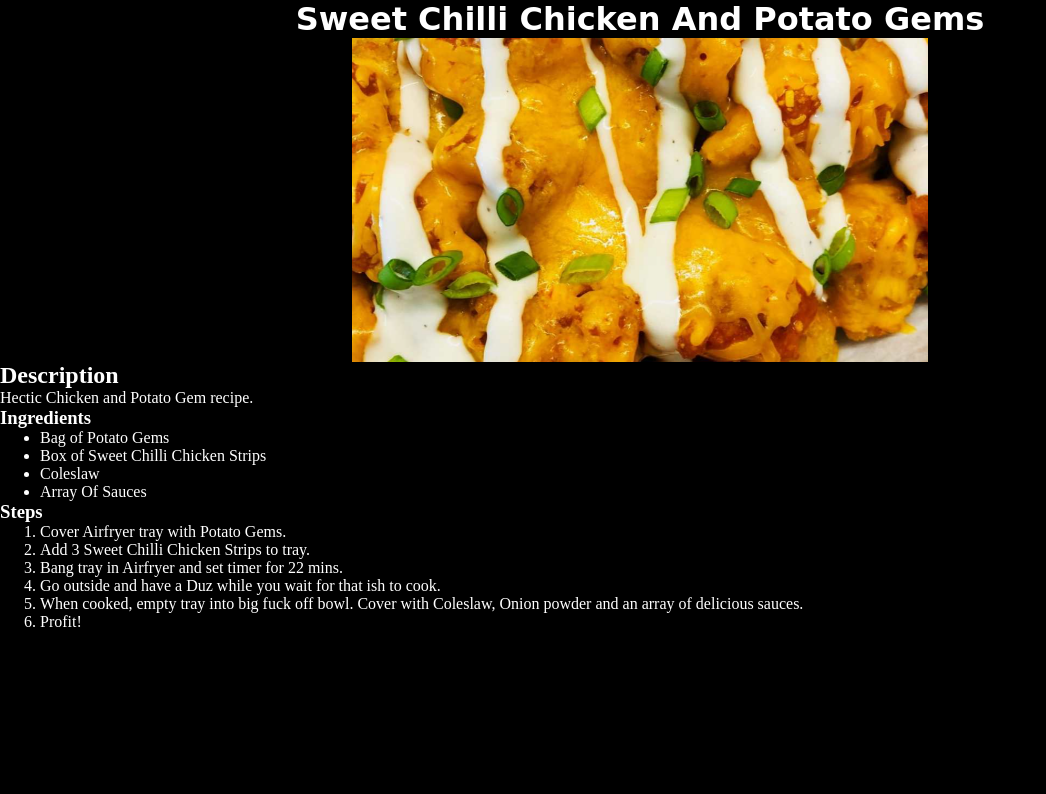
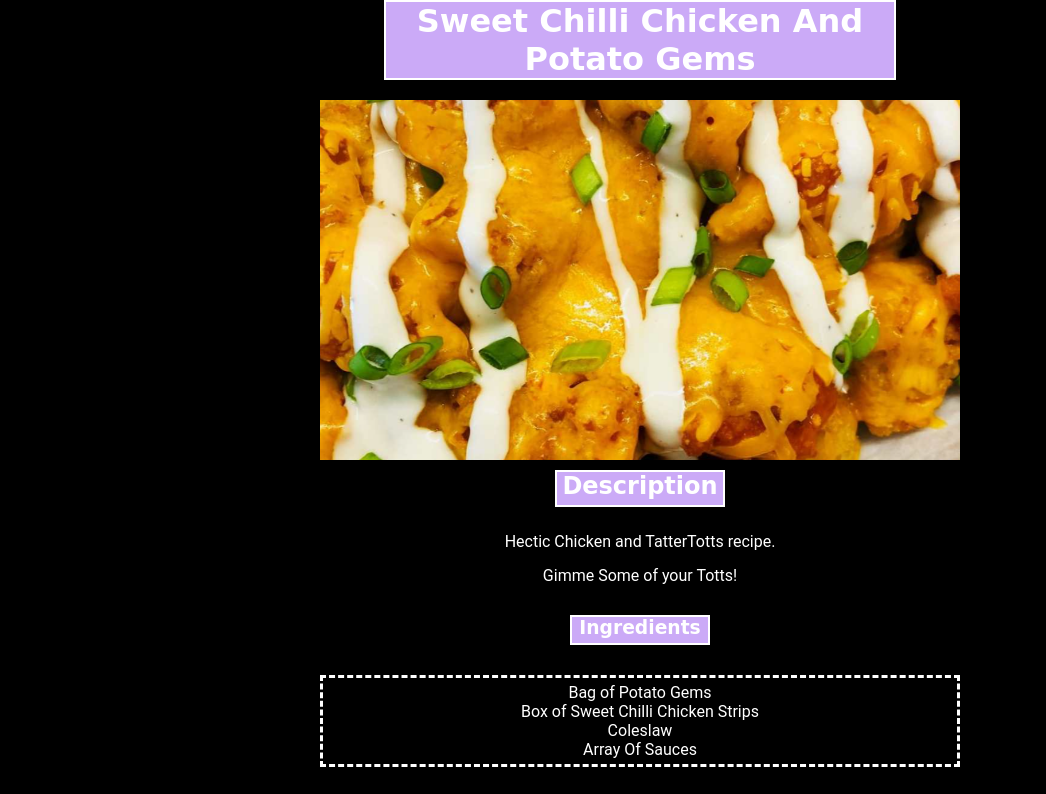
Before and after one commit to DyloFi/Odin-Recipes, a plain HTML site: page Recipes/Sweet-Chilli-Chicken-And-PotatoGems.html in a window 1280 px wide. Shown: the top 794 px of the page, without its empty margins (0-1046 px from the left). Drawn offline with Linux system fonts and the light colour scheme; a web font is replaced by a local one.

Commit message:
Modified CSS

```diff
--- a/Recipes/Beef-Strog.css
+++ b/Recipes/Beef-Strog.css
@@ -2,12 +2,38 @@
     box-sizing: border-box;
     margin: auto;
     background-color: black;
-    color: white;
+    color: rgb(255, 255, 255);
+    font-family: 'Roboto', sans-serif;
 }
 
 h1 {
+    background-color: pink;
+    border: 2px solid white;
+    width: 40%;
+    margin-bottom: 20px;
+    padding-bottom: 5px;
     text-align: center;
     font-family: 'Rock 3D', cursive;
+}
+
+h2 {
+    background-color: pink;
+    border: 2px solid white;
+    width: 170px;
+    margin: 10px auto;
+    padding-bottom: 5px;
+    text-align: center;
+    font-family: 'Rock 3D', cursive;
+}
+
+h3 {
+    background-color: pink;
+    border: 2px solid white;
+    width: 140px;
+    padding-bottom: 5px;
+    text-align: center;
+    font-family: 'Rock 3D', cursive;
+    margin-top: 30px;
 }
 
 img {
@@ -16,3 +42,20 @@ img {
     margin-right: auto;
     width: 50%;
 }
+
+ul {
+    margin-top: 30px;
+    margin-left: 320px;
+    margin-right: 320px;
+    padding: 5px 0px 5px 0px;
+    text-align: center;
+    border-style: dashed;
+    list-style-type: none;
+}
+
+ol {
+    margin-bottom: 20px;
+    padding: 0;
+    padding-top: 30px;
+    text-align: center;
+}
--- a/Recipes/Sweet-Chilli-Chicken-And-PotatoGems.css
+++ b/Recipes/Sweet-Chilli-Chicken-And-PotatoGems.css
@@ -3,16 +3,63 @@
     margin: auto;
     background-color: black;
     color: white;
+    font-family: 'Roboto', sans-serif;
 }
 
 h1 {
+    background-color: rgb(203, 170, 247);
+    border: 2px solid white;
+    width: 40%;
+    margin-bottom: 20px;
     text-align: center;
     font-family: 'Rock 3D', cursive;
+}
+
+h2 {
+    background-color: rgb(203, 170, 247);
+    padding-bottom: 5px;
+    border: 2px solid white;
+    width: 170px;
+    margin: 10px auto;
+    text-align: center;
+    font-family: 'Rock 3D', cursive;
+}
+
+p {
+    text-align: center;
+    padding-top: 15px;
+}
+
+h3 {
+    background-color: rgb(203, 170, 247);
+    border: 2px solid white;
+    padding-bottom: 5px;
+    width: 140px;
+    text-align: center;
+    font-family: 'Rock 3D', cursive;
+    margin-top: 30px;
 }
 
 img {
     display: flex;
     margin-left: auto;
     margin-right: auto;
-    width: 45%;
+    width: 50%;
 }
+
+ul {
+    margin-top: 30px;
+    margin-left: 320px;
+    margin-right: 320px;
+    padding: 5px 0px 5px 0px;
+    text-align: center;
+    border-style: dashed;
+    list-style-type: none;
+}
+
+ol {
+    margin-bottom: 10px;
+    padding: 0;
+    padding-top: 30px;
+    text-align: center;
+}
--- a/Recipes/Sweet-Chilli-Chicken-And-PotatoGems.html
+++ b/Recipes/Sweet-Chilli-Chicken-And-PotatoGems.html
@@ -12,7 +12,8 @@
     <h1>Sweet Chilli Chicken And Potato Gems</h1>
     <img src="../images/Sweet-Chilli-Chicken-And-PotatoGems.png" alt="Picture of Sweet Chilli Chicken And Potato Gems">
     <h2>Description</h2>
-    <p>Hectic Chicken and Potato Gem recipe.</p>
+    <p>Hectic Chicken and TatterTotts recipe.</p>
+    <p>Gimme Some of your Totts!</p>
     <h3>Ingredients</h3>
     <ul>
         <li>Bag of Potato Gems</li>
--- a/Recipes/Vegemite-On-Toast.css
+++ b/Recipes/Vegemite-On-Toast.css
@@ -3,11 +3,42 @@
     margin: auto;
     background-color: black;
     color: white;
+    font-family: 'Roboto', sans-serif;
 }
 
 h1 {
+    background-color: rgb(168, 204, 182);
+    border: 2px solid white;
+    width: 40%;
+    margin-bottom: 20px;
+    padding-bottom: 5px;
     text-align: center;
     font-family: 'Rock 3D', cursive;
+}
+
+h2 {
+    background-color: rgb(168, 204, 182);
+    border: 2px solid white;
+    width: 170px;
+    margin: 10px auto;
+    padding-bottom: 5px;
+    text-align: center;
+    font-family: 'Rock 3D', cursive;
+}
+
+p {
+    text-align: center;
+    padding-top: 15px;
+}
+
+h3 {
+    background-color: rgb(168, 204, 182);
+    border: 2px solid white;
+    width: 140px;
+    padding-bottom: 5px;
+    text-align: center;
+    font-family: 'Rock 3D', cursive;
+    margin-top: 30px;
 }
 
 img {
@@ -16,3 +47,20 @@ img {
     margin-right: auto;
     width: 50%;
 }
+
+ul {
+    margin-top: 30px;
+    margin-left: 320px;
+    margin-right: 320px;
+    padding: 5px 0px 5px 0px;
+    text-align: center;
+    border-style: dashed;
+    list-style-type: none;
+}
+
+ol {
+    margin-bottom: 20px;
+    padding: 0;
+    padding-top: 30px;
+    text-align: center;
+}
```
Also changed, not shown: Recipes/Vegemite-On-Toast.html (+1 -1 lines).
